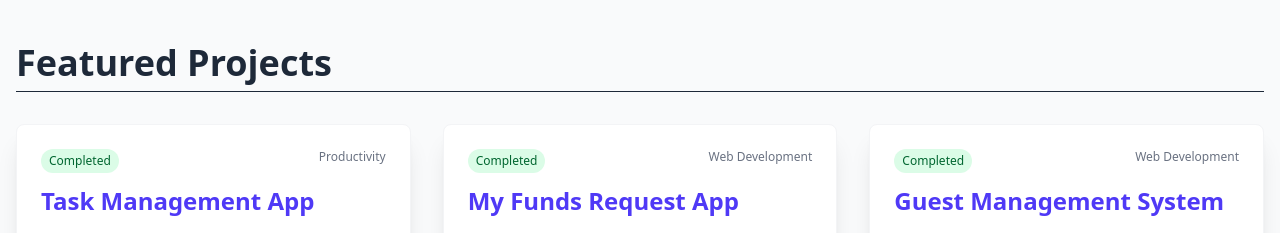
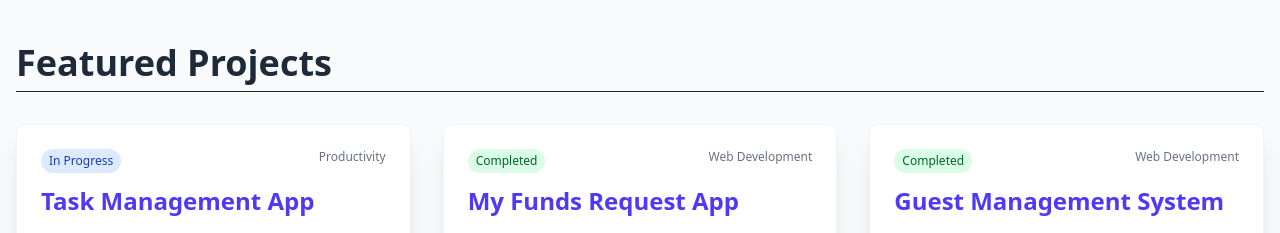
Before and after one commit to EmmaDeil/My-Portfolio-Website, a React (Vite) app: page / in a window 1280 px wide. Shown: the part 821-1054 px from the top of the page. Built offline with nearby package versions, Linux system fonts and the light colour scheme.

Commit message:
changed the dashboad live URL and updated some projcet status

```diff
--- a/src/data/projects.ts
+++ b/src/data/projects.ts
@@ -29,7 +29,7 @@ export const projects: Project[] = [
     category: "web-development",
     role: "Full-Stack Developer",
     teamSize: 1,
-    demoUrl: "https://myfunddashboard.onrender.com/",
+    demoUrl: "https://my-fund-request-app-tzo2.vercel.app/",
     githubUrl: "https://github.com/EmmaDeil/My-Fund-Request-App.git",
     image: "/analytics_board.png",
     featured: false
@@ -57,7 +57,7 @@ export const projects: Project[] = [
     shortDescription: "Collaborative project management tool with real-time updates.",
     longDescription: "A collaborative task management application that enables teams to organize projects, assign tasks, and track progress in real-time. Built with React and Socket.io for real-time communication, featuring drag-and-drop interfaces, file attachments, comments, and notification systems.",
     technologies: ["React", "Socket.io", "Express", "PostgreSQL", "Material-UI"],
-    status: "completed",
+    status: "in-progress",
     category: "productivity",
     role: "Frontend Developer",
     teamSize: 2,
@@ -73,7 +73,7 @@ export const projects: Project[] = [
     shortDescription: "Real-time weather application with location-based forecasts.",
     longDescription: "A responsive weather application that provides current weather conditions and 7-day forecasts. Features include geolocation support, city search functionality, interactive weather maps, and detailed weather metrics. Built with modern JavaScript and integrated with multiple weather APIs for accurate data.",
     technologies: ["JavaScript", "HTML5", "CSS3", "Weather API", "Chart.js"],
-    status: "completed",
+    status: "in-progress",
     category: "web-development",
     role: "Frontend Developer",
     teamSize: 1,
```
